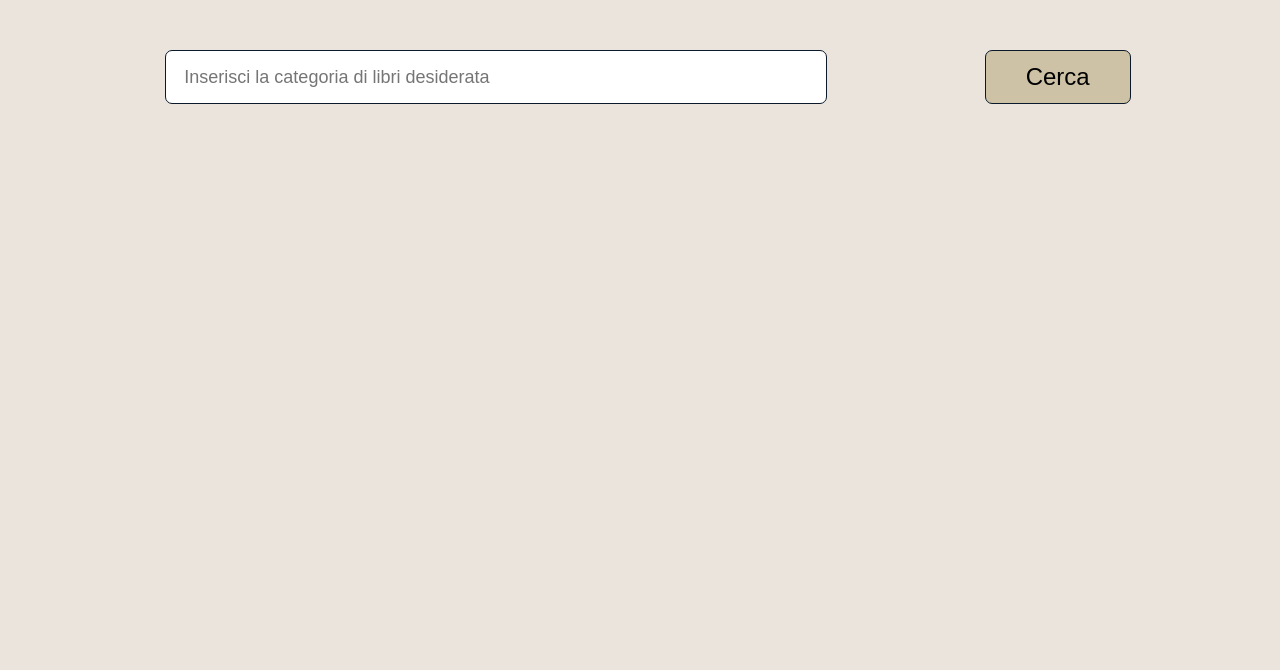
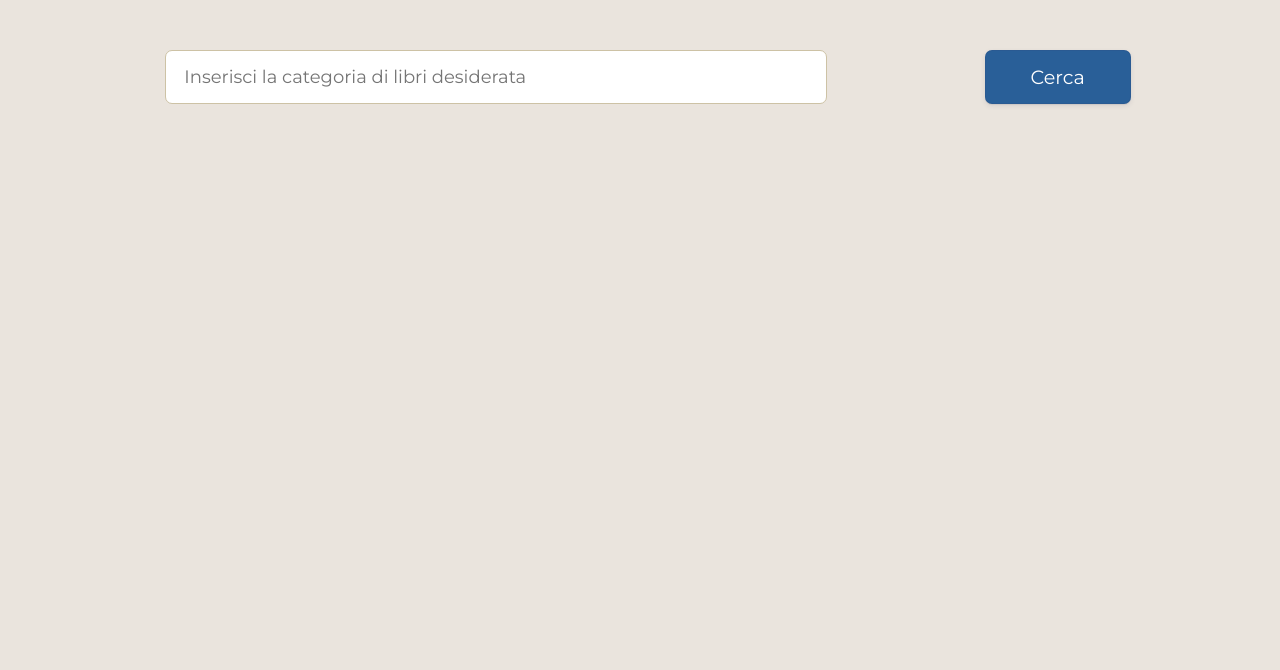
Before and after one commit to SofiaIotti/js_advance_project, a plain HTML site: page index.html in a window 1280 px wide. Shown: the part 138-808 px from the top of the page. Drawn offline with nearby package versions, Linux system fonts and the light colour scheme.

Commit message:
Update style.css

```diff
--- a/assets/CSS/style.css
+++ b/assets/CSS/style.css
@@ -1,5 +1,5 @@
 body {
-  font-family: verdana;
+  font-family: 'Montserrat', sans-serif;
   color: #0b1a2b;
   text-align: center;
   background-color: #eae4dd;
@@ -26,7 +26,7 @@ h1 {
 h2 {
   width: 100%;
   font-weight: 100;
-  font-size: 1.7rem;
+  font-size: 1rem;
   margin: 0;
 }
 .searchContainer {
@@ -40,19 +40,27 @@ h2 {
   border-radius: 7px;
   padding-left: 18px;
   font-size: large;
-  border: solid #0b1a2b 1px;
+  border: solid #cdc2a5 1px;
+  font-family: 'Montserrat', sans-serif;
 }
 #searchBtn {
+  font-family: 'Montserrat', sans-serif;
   width: 146px;
   border-radius: 7px;
-  background-color: #cdc2a5;
-  font-size: x-large;
+  background-color: #295f98;
+  color: white;
+  font-size: larger;
   cursor: pointer;
-  border: solid #0b1a2b 1px;
+  border: none;
+  box-shadow: rgba(50, 50, 93, .1) 0 0 0 1px inset,rgba(50, 50, 93, .1) 0 2px 5px 0,rgba(0, 0, 0, .07) 0 1px 1px 0;
+}
+#searchBtn:hover{
+  background-color: #204d7d;
 }
 #result {
   overflow-y: scroll;
   height: 81vh;
+  width: 100vw;
 }
 .container {
   max-height: 99vh;
@@ -113,6 +121,9 @@ h2 {
   width: 75vw;
   margin: 0 30px 0 30px;
   text-align: start;
+}
+.logo{
+  height
 }
 
 @keyframes spin {
```
